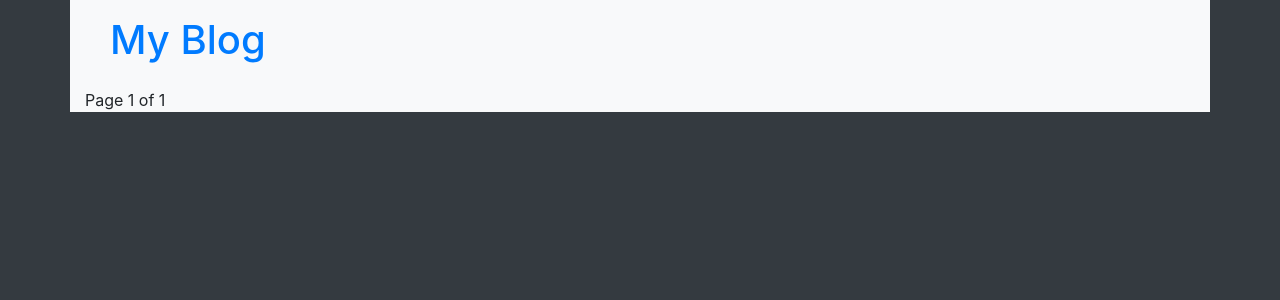
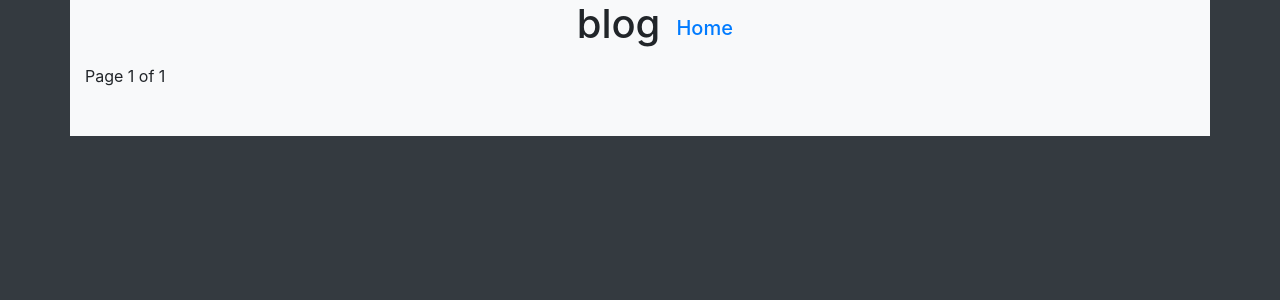
Before and after one commit to gilsongindrejr/Blog, a Django app: page /blog/ in a window 1280 px wide. Shown: the top 300 px of the page. Run offline with Django 3.2, Linux system fonts and the light colour scheme; data that the repository does not hold is empty; some libraries are stand-ins or nearby versions.

Commit message:
Styles-ish

```diff
--- a/templates/blog/index.html
+++ b/templates/blog/index.html
@@ -3,24 +3,36 @@
 {% block title %}{% endblock %}
 
 {% block content %}
-<div class="container bg-light p-3">
-    <p class="h1 ml-4"><a href="{% url 'blog:index' %}">My Blog</a></p>
+<!-- Content -->
+<div class="container bg-light">
+    <div class="row">
+        <div class="col-lg-4"></div>
+        <div class="col-lg-4">
+            <div class="row">
+                <div class="col-lg-4"></div>
+                    <h1 class="mb-3 mr-3">blog</h1>
+                    <h5 class="mt-3"><a href="{% url 'blog:index' %}">Home</a></h5>
+                <div class="col-lg-4"></div>
+            </div>
             {% for post in posts %}
-        <div class="container m-4 py-2 bg-dark text-light">
-            <h5><a href="{{ post.get_absolute_url }}">{{ post.title }}</a></h5>
+                <div class="container shadow border mb-3">
+                    <h5 class="mt-3">
+                        <a href="{{ post.get_absolute_url }}">{{ post.title }}</a>
+                    </h5>
                     <h5>{{ post.author }}</h5>
                     <h3>{{ post.publish }}</h3>
-            <p>
                     Tags:
                     {% for tag in post.tags.all %}
                         <a href="{% url 'blog:post_list_by_tag' tag.slug %}">{{ tag.name }}</a>
                         {% if not forloop.last %}, {% endif %}
                     {% endfor %}
-            </p>
                 </div>
             {% endfor %}
         </div>
-<div class="container bg-light">
+        <div class="container mb-5">
             {% include 'pagination.html' with page=posts %}
         </div>
+        <div class="col-lg-4"></div>
+    </div>
+</div>
 {% endblock %}
```
Also changed, not shown: templates/blog/detail.html (+17 -10 lines). Lines whose indentation alone changed are shown as unchanged.
